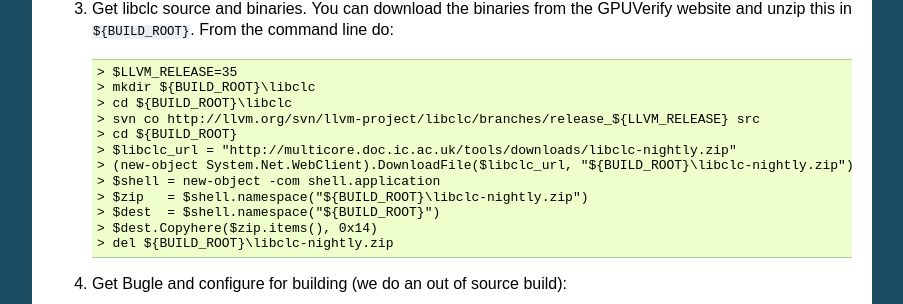
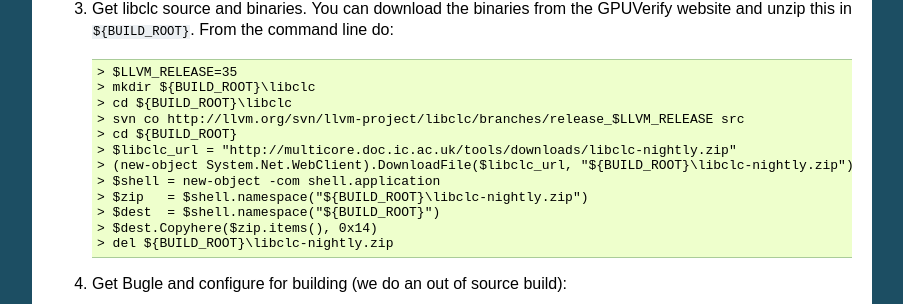
Before and after one commit to mc-imperial/gpuverify, a Sphinx documentation site: the page built from Documentation/developer_guide.rst, in a window 1280 px wide and 1400 px high, scrolled down 8439 px. Shown: the part 195-499 px from the top of the window, without its empty margins (198-1101 px from the left). Built offline with Sphinx 7.4.7, drawn with Linux system fonts in a browser that asks for light colours; formulas are drawn with MathJax 3; some of the changed text lies outside the part shown.

Commit message:
Two small changes

```diff
--- a/Documentation/developer_guide.rst
+++ b/Documentation/developer_guide.rst
@@ -510,7 +510,7 @@
       > $LLVM_RELEASE=35
       > mkdir ${BUILD_ROOT}\libclc
       > cd ${BUILD_ROOT}\libclc
-      > svn co http://llvm.org/svn/llvm-project/libclc/branches/release_${LLVM_RELEASE} src
+      > svn co http://llvm.org/svn/llvm-project/libclc/branches/release_$LLVM_RELEASE src
       > cd ${BUILD_ROOT}
       > $libclc_url = "http://multicore.doc.ic.ac.uk/tools/downloads/libclc-nightly.zip"
       > (new-object System.Net.WebClient).DownloadFile($libclc_url, "${BUILD_ROOT}\libclc-nightly.zip")
@@ -559,7 +559,7 @@
       > cd ${BUILD_ROOT}
       > mkdir -p ${BUILD_ROOT}\cvc4\build
       > cd ${BUILD_ROOT}\cvc4\build
-      > $cvc4_url = "http://cvc4.cs.nyu.edu/builds/win32-opt/unstable/cvc4-2014-09-17-win32-opt.exe"
+      > $cvc4_url = "http://cvc4.cs.nyu.edu/builds/win32-opt/unstable/cvc4-2014-12-28-win32-opt.exe"
       > (new-object System.Net.WebClient).DownloadFile($cvc4_url, "${BUILD_ROOT}\cvc4\build\cvc4.exe")
 
 #. Get GPUVerify code and build. You can do this by opening ``GPUVerify.sln``
```
